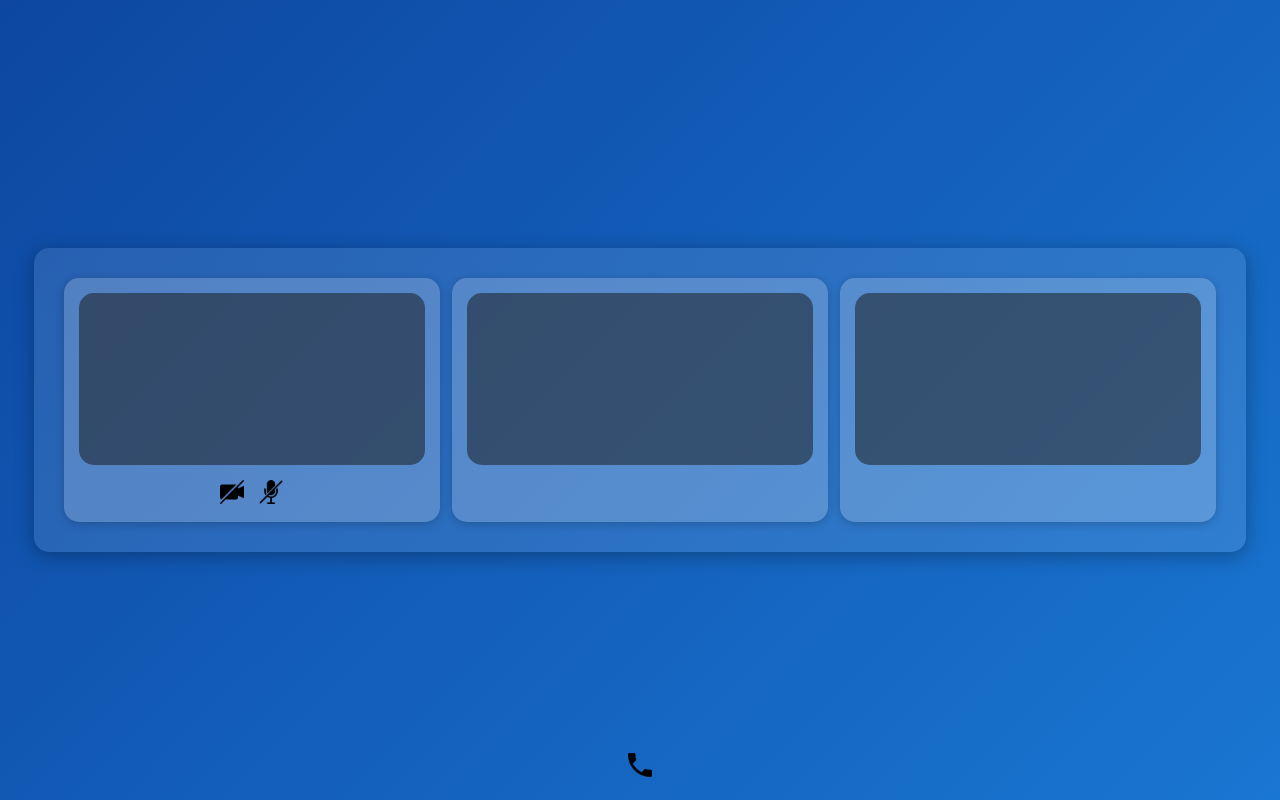
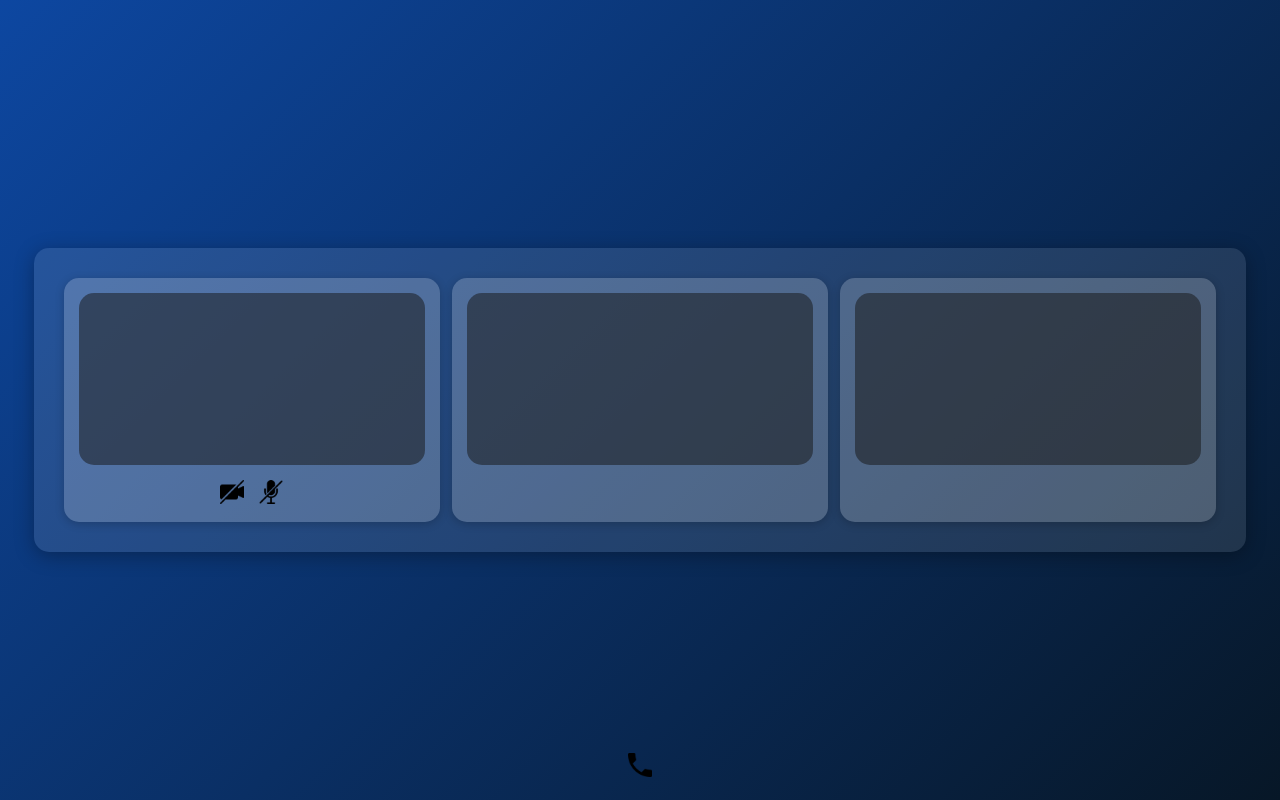
Before and after one commit to kamshik28/SPMM, a website: page public/index.html in a window 1280 px wide. Drawn offline with nearby package versions, Linux system fonts and the light colour scheme.

Commit message:
End of 1 part

```diff
--- a/public/styles.css
+++ b/public/styles.css
@@ -1,7 +1,7 @@
 /* Загальний стиль для сторінки */
 body {
     font-family: Arial, sans-serif;
-    background: linear-gradient(135deg, #0d47a1, #1976d2);
+    background: linear-gradient(135deg, #0d47a1, #071727);
     color: #f0f0f0;
     margin: 0;
     padding: 0;
```
